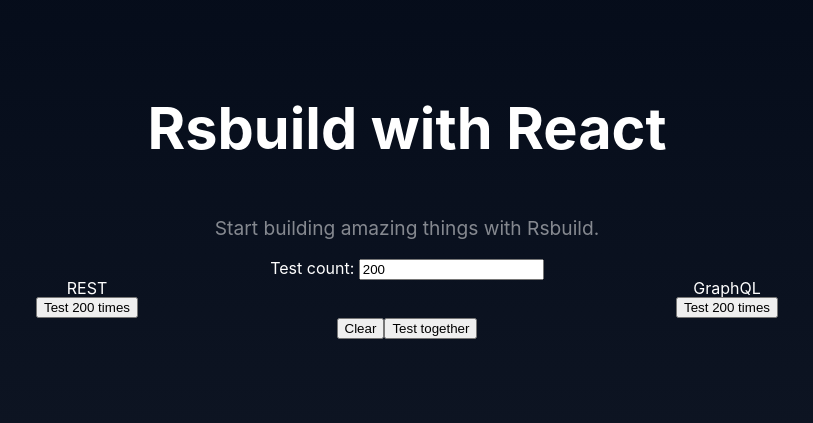
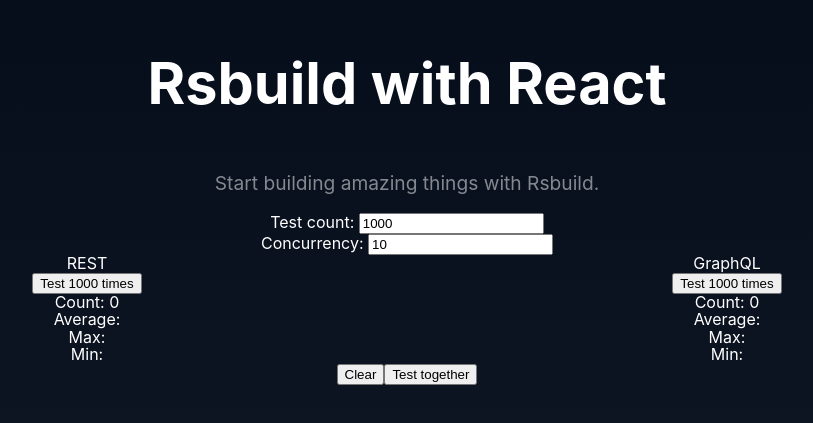
Before and after one commit to kambing86/test-golang-gqlgen, a React app in the folder web/: page / in a window 1280 px wide. Shown: the part 201-624 px from the top of the page, without its empty margins (233-1046 px from the left). Built offline with nearby package versions, Linux system fonts and the light colour scheme; the HTML template or start-up script is replaced by a standard one.

Commit message:
add limit for concurrency

```diff
--- a/web/package.json
+++ b/web/package.json
@@ -11,6 +11,7 @@
     "preview": "rsbuild preview"
   },
   "dependencies": {
+    "es-toolkit": "^1.42.0",
     "react": "^19.2.0",
     "react-dom": "^19.2.0"
   },
--- a/web/src/App.tsx
+++ b/web/src/App.tsx
@@ -1,32 +1,71 @@
-import { useState } from "react";
+import { useRef, useState } from "react";
 import "./App.css";
 
-const App = () => {
-	const [testCount, setTestCount] = useState(200);
-	const [restResult, setRestResult] = useState<number>(0);
-	const [graphqlResult, setGraphqlResult] = useState<number>(0);
+import { limitAsync } from "es-toolkit/array";
+import Tester, { type TesterRef } from "./Tester";
 
-	function testRestAPI() {
+// Limit to at most 3 concurrent requests.
+function getLimit<T>(callback: () => Promise<T>, concurrency: number) {
+	return limitAsync(async () => {
+		const startTime = performance.now();
+		const data = await callback();
+		const endTime = performance.now();
+		const duration = endTime - startTime;
+		return { data, duration };
+	}, concurrency);
+}
+
+function testRestAPI(
+	testCount: number,
+	concurrency: number,
+	tester: TesterRef | null,
+) {
 	const startTime = performance.now();
 	let completedRequests = 0;
+	let maxTime = 0;
+	let minTime = Number.MAX_VALUE;
+
+	const fetchPromise = getLimit(
+		() => fetch("http://localhost:8080/centroid"),
+		concurrency,
+	);
 
 	for (let i = 0; i < testCount; i++) {
-			fetch("http://localhost:8080/centroid")
-				.then((response) => response.json())
-				.then((_data) => {
+		fetchPromise()
+			.then(({ duration }) => {
+				if (duration > maxTime) {
+					maxTime = duration;
+					tester?.setMax(maxTime);
+				}
+				if (duration < minTime) {
+					minTime = duration;
+					tester?.setMin(minTime);
+				}
 				completedRequests++;
+				tester?.setCount(completedRequests);
+				const endTime = performance.now();
+				const averageTime = (endTime - startTime) / completedRequests;
+				tester?.setAverage(averageTime);
 				if (completedRequests === testCount) {
-						const endTime = performance.now();
 					const totalTime = endTime - startTime;
-						setRestResult(totalTime);
+					tester?.setResult(totalTime);
 				}
+			})
+			.catch((error) => {
+				tester?.setError(`Error: ${error.message}`);
 			});
 	}
 }
 
-	function testGraphQLAPI() {
+function testGraphQLAPI(
+	testCount: number,
+	concurrency: number,
+	tester: TesterRef | null,
+) {
 	const startTime = performance.now();
 	let completedRequests = 0;
+	let maxTime = 0;
+	let minTime = Number.MAX_VALUE;
 
 	const query = `
 {
@@ -44,30 +83,56 @@
 }
 `;
 
-		for (let i = 0; i < testCount; i++) {
+	const fetchPromise = getLimit(
+		() =>
 			fetch("http://localhost:8080/query", {
 				method: "POST",
 				headers: {
 					"Content-Type": "application/json",
 				},
 				body: JSON.stringify({ query }),
+			}),
+		concurrency,
+	);
+
+	for (let i = 0; i < testCount; i++) {
+		fetchPromise()
+			.then(({ duration }) => {
+				if (duration > maxTime) {
+					maxTime = duration;
+					tester?.setMax(maxTime);
+				}
+				if (duration < minTime) {
+					minTime = duration;
+					tester?.setMin(minTime);
+				}
+				completedRequests++;
+				tester?.setCount(completedRequests);
+				const endTime = performance.now();
+				const averageTime = (endTime - startTime) / completedRequests;
+				tester?.setAverage(averageTime);
+				if (completedRequests === testCount) {
+					const totalTime = endTime - startTime;
+					tester?.setResult(totalTime);
+				}
 			})
-				.then((response) => response.json())
-				.then((_data) => {
-					completedRequests++;
-					if (completedRequests === testCount) {
-						const endTime = performance.now();
-						const totalTime = endTime - startTime;
-						setGraphqlResult(totalTime);
-					}
+			.catch((error) => {
+				tester?.setError(`Error: ${error.message}`);
 			});
 	}
 }
 
+const App = () => {
+	const [testCount, setTestCount] = useState(1000);
+	const [concurrency, setConcurrency] = useState(10);
+
 	function clear() {
-		setRestResult(0);
-		setGraphqlResult(0);
+		restTest.current?.clear();
+		graphqlTest.current?.clear();
 	}
+
+	const restTest = useRef<TesterRef>(null);
+	const graphqlTest = useRef<TesterRef>(null);
 
 	return (
 		<div className="content">
@@ -83,28 +148,38 @@
 					}}
 				/>
 			</div>
+			<div>
+				Concurrency:{" "}
+				<input
+					value={concurrency}
+					onChange={(e) => {
+						setConcurrency(Number(e.target.value));
+						clear();
+					}}
+				/>
+			</div>
 			<div style={{ display: "flex" }}>
 				<div style={{ flex: "1 1 0" }}>
-					<div>REST</div>
-					<button type="button" onClick={testRestAPI}>
-						Test {testCount} times
-					</button>
-					<div>
-						{restResult
-							? `Completed ${testCount} REST requests in ${restResult.toFixed(2)} ms`
-							: ""}
-					</div>
+					<Tester
+						title="REST"
+						testCount={testCount}
+						onTest={() => {
+							restTest.current?.clear();
+							testRestAPI(testCount, concurrency, restTest.current);
+						}}
+						ref={restTest}
+					/>
 				</div>
 				<div style={{ flex: "1 1 0" }}>
-					<div>GraphQL</div>
-					<button type="button" onClick={testGraphQLAPI}>
-						Test {testCount} times
-					</button>
-					<div>
-						{graphqlResult
-							? `Completed ${testCount} GraphQL requests in ${graphqlResult.toFixed(2)} ms`
-							: ""}
-					</div>
+					<Tester
+						title="GraphQL"
+						testCount={testCount}
+						onTest={() => {
+							graphqlTest.current?.clear();
+							testGraphQLAPI(testCount, concurrency, graphqlTest.current);
+						}}
+						ref={graphqlTest}
+					/>
 				</div>
 			</div>
 			<div>
@@ -120,8 +195,8 @@
 					type="button"
 					onClick={() => {
 						clear();
-						testRestAPI();
-						testGraphQLAPI();
+						testRestAPI(testCount, concurrency, restTest.current);
+						testGraphQLAPI(testCount, concurrency, graphqlTest.current);
 					}}
 				>
 					Test together
--- /dev/null
+++ b/web/src/Tester.tsx
@@ -0,0 +1,73 @@
+import React, { type ForwardedRef } from "react";
+
+export interface TesterRef {
+	setResult: (value: number) => void;
+	setCount: (value: number) => void;
+	setAverage: (value: number) => void;
+	setMax: (value: number) => void;
+	setMin: (value: number) => void;
+	setError: (value: string | null) => void;
+	clear: () => void;
+}
+
+const Tester = React.forwardRef(
+	(
+		{
+			title,
+			testCount,
+			onTest,
+		}: {
+			title: string;
+			testCount: number;
+			onTest: () => void;
+		},
+		ref: ForwardedRef<TesterRef>,
+	) => {
+		const [result, setResult] = React.useState<number>(0);
+		const [count, setCount] = React.useState<number>(0);
+		const [average, setAverage] = React.useState<number>(0);
+		const [max, setMax] = React.useState<number>(0);
+		const [min, setMin] = React.useState<number>(0);
+		const [error, setError] = React.useState<string | null>(null);
+		if (ref && typeof ref !== "function") {
+			ref.current = {
+				setResult,
+				setCount,
+				setAverage,
+				setMax,
+				setMin,
+				setError,
+				clear: () => {
+					setResult(0);
+					setCount(0);
+					setAverage(0);
+					setMax(0);
+					setMin(0);
+					setError(null);
+				},
+			};
+		}
+		return (
+			<>
+				<div>{title}</div>
+				<button type="button" onClick={() => onTest()}>
+					Test {testCount} times
+				</button>
+				<div>
+					{result
+						? `Completed ${testCount} ${title} requests in ${result.toFixed(
+								2,
+							)} ms`
+						: ""}
+				</div>
+				<div>Count: {count}</div>
+				<div>Average: {average ? `${average.toFixed(2)} ms` : ""}</div>
+				<div>Max: {max ? `${max.toFixed(2)} ms` : ""}</div>
+				<div>Min: {min ? `${min.toFixed(2)} ms` : ""}</div>
+				{error && <div style={{ color: "red" }}>{error}</div>}
+			</>
+		);
+	},
+);
+
+export default Tester;
```
Also changed, not shown: 1 other file (tests, documents, lock files or other folders). Lines whose indentation alone changed are shown as unchanged.
